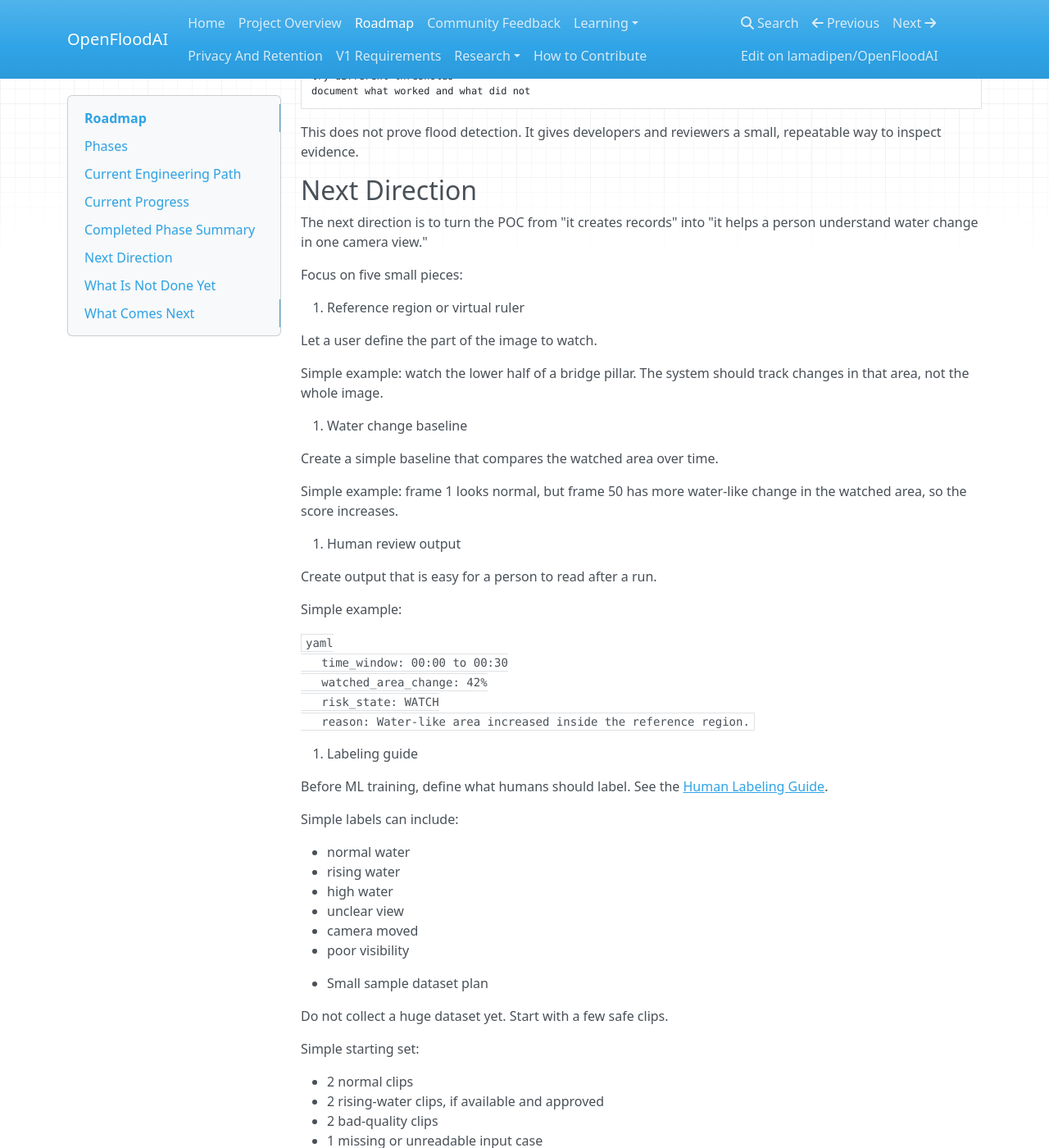
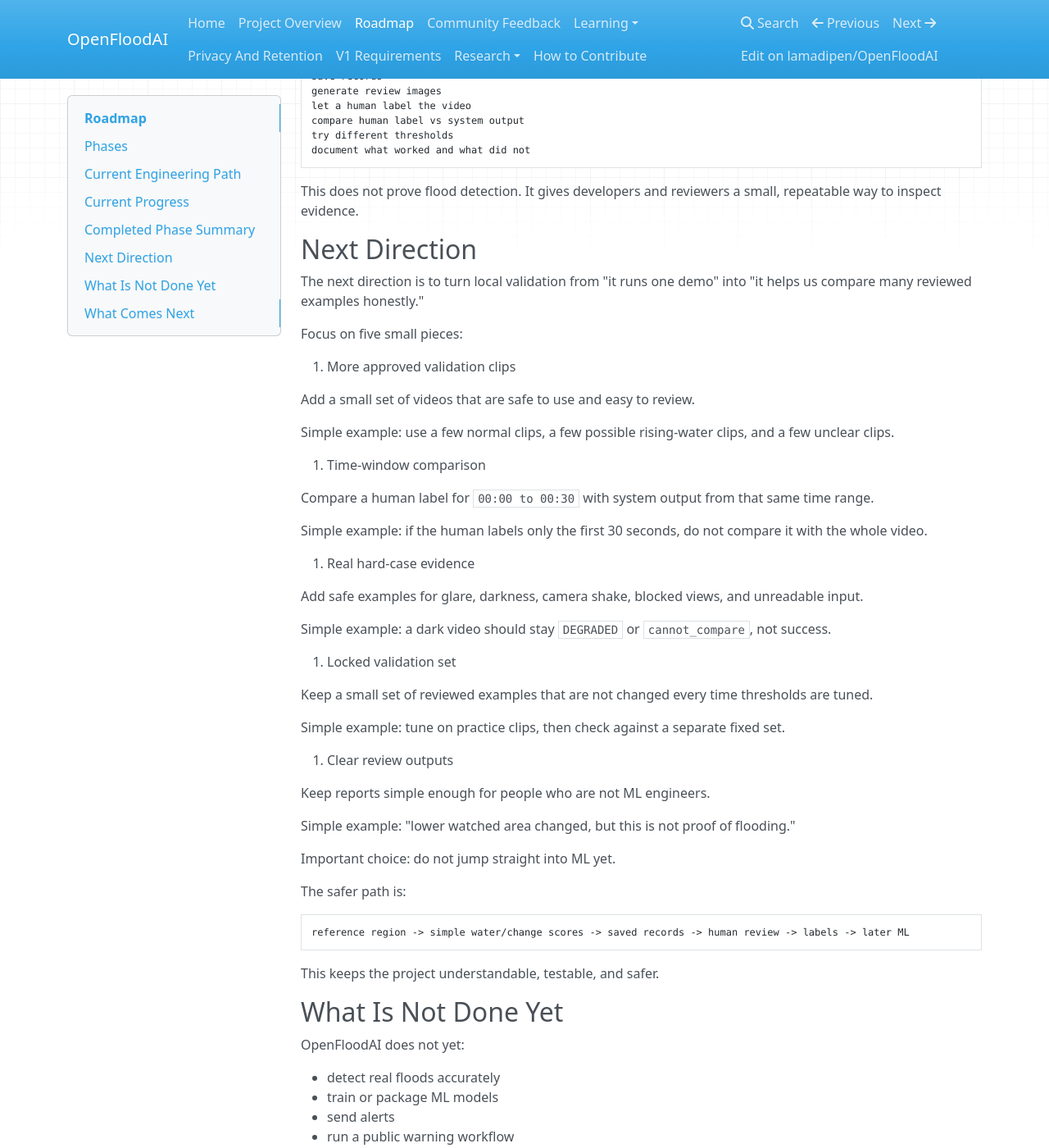
Before and after one commit to lamadipen/OpenFloodAI, an MkDocs documentation site: the page built from docs/roadmap.md, in a window 1280 px wide and 1400 px high, scrolled down 2227 px. Shown: the whole window at 82% size. Built offline with MkDocs 1.6.1, drawn with Linux system fonts in a browser that asks for light colours; nearby versions of some CDN libraries; some of the changed text lies outside the part shown.

Commit message:
OF-035 update validation progress docs (#76)

````diff
--- a/docs/roadmap.md
+++ b/docs/roadmap.md
@@ -10,9 +10,9 @@
 | --- | --- | --- |
 | Phase 1 | Foundation and requirements | Complete |
 | Phase 2 | Research and validation preparation | Complete |
-| Phase 3 | Multi-video validation and reporting | Next |
-| Phase 4 | Better reference-region water-change baseline | Planned |
-| Phase 5 | Real-time camera pipeline | Planned |
+| Phase 3 | Multi-video validation and reporting | Complete |
+| Phase 4 | Better reference-region water-change baseline | Started |
+| Phase 5 | Larger validation set and time-window comparison | Next |
 | Phase 6 | Edge-device deployment | Planned |
 | Phase 7 | Alert system | Planned |
 | Phase 8 | Field pilot | Planned |
@@ -57,7 +57,10 @@
 - validation dataset folder structure for multiple sites
 - local comparison report for system output and human labels
 - multi-video local validation runner for one site folder
+- combined validation summary report with totals and per-video rows
 - prototype threshold tuning report for comparing visual-change settings with human labels
+- hard-case expected behavior for confusing inputs
+- improved reference-region signal with upper, middle, and lower band scores
 - validation results and known-limits tracker
 - local replay summary report for saved POC records
 - plain-language operator notes for POC outputs
@@ -93,58 +96,39 @@
 
 ## Next Direction
 
-The next direction is to turn the POC from "it creates records" into "it helps a person understand water change in one camera view."
+The next direction is to turn local validation from "it runs one demo" into "it helps us compare many reviewed examples honestly."
 
 Focus on five small pieces:
 
-1. Reference region or virtual ruler
+1. More approved validation clips
 
-   Let a user define the part of the image to watch.
+   Add a small set of videos that are safe to use and easy to review.
 
-   Simple example: watch the lower half of a bridge pillar. The system should track changes in that area, not the whole image.
+   Simple example: use a few normal clips, a few possible rising-water clips, and a few unclear clips.
 
-2. Water change baseline
+2. Time-window comparison
 
-   Create a simple baseline that compares the watched area over time.
+   Compare a human label for `00:00 to 00:30` with system output from that same time range.
 
-   Simple example: frame 1 looks normal, but frame 50 has more water-like change in the watched area, so the score increases.
+   Simple example: if the human labels only the first 30 seconds, do not compare it with the whole video.
 
-3. Human review output
+3. Real hard-case evidence
 
-   Create output that is easy for a person to read after a run.
+   Add safe examples for glare, darkness, camera shake, blocked views, and unreadable input.
 
-   Simple example:
+   Simple example: a dark video should stay `DEGRADED` or `cannot_compare`, not success.
 
-   ```yaml
-   time_window: 00:00 to 00:30
-   watched_area_change: 42%
-   risk_state: WATCH
-   reason: Water-like area increased inside the reference region.
-   ```
+4. Locked validation set
 
-4. Labeling guide
+   Keep a small set of reviewed examples that are not changed every time thresholds are tuned.
 
-   Before ML training, define what humans should label. See the [Human Labeling Guide](research/labeling-guide.md).
+   Simple example: tune on practice clips, then check against a separate fixed set.
 
-   Simple labels can include:
+5. Clear review outputs
 
-   - normal water
-   - rising water
-   - high water
-   - unclear view
-   - camera moved
-   - poor visibility
+   Keep reports simple enough for people who are not ML engineers.
 
-5. Small sample dataset plan
-
-   Do not collect a huge dataset yet. Start with a few safe clips.
-
-   Simple starting set:
-
-   - 2 normal clips
-   - 2 rising-water clips, if available and approved
-   - 2 bad-quality clips
-   - 1 missing or unreadable input case
+   Simple example: "lower watched area changed, but this is not proof of flooding."
 
 Important choice: do not jump straight into ML yet.
 
@@ -173,12 +157,12 @@
 
 Near-term work should stay small and testable:
 
-1. OF-031: add a multi-video validation runner.
-2. OF-032: generate a validation summary report.
-3. OF-034: add hard-case validation examples and expected behavior.
-4. OF-033: improve the water-level change signal using the reference region.
-5. OF-035: update documentation with current validation progress and next goals.
+1. Add more reviewed clips for one or two site folders.
+2. Match human label windows with system output windows.
+3. Add safe real examples for hard cases.
+4. Define a small locked validation set.
+5. Keep improving the reference-region signal and review report.
 
-Simple meaning: first run more reviewed videos, then summarize the results, then test difficult cases, then improve the signal.
+Simple meaning: first gather better reviewed examples, then make comparison fairer, then decide whether ML work is ready.
 
 Also keep strengthening privacy, validation, and failure handling as the project grows.
````
Also changed, not shown: README.md (+22 -11 lines), docs/index.md (+12 -8 lines), docs/learning/openfloodai-pipeline-learning.html (+5 -5 lines), docs/project-overview.md (+21 -10 lines), docs/research/validation-results.md (+13 -7 lines).
